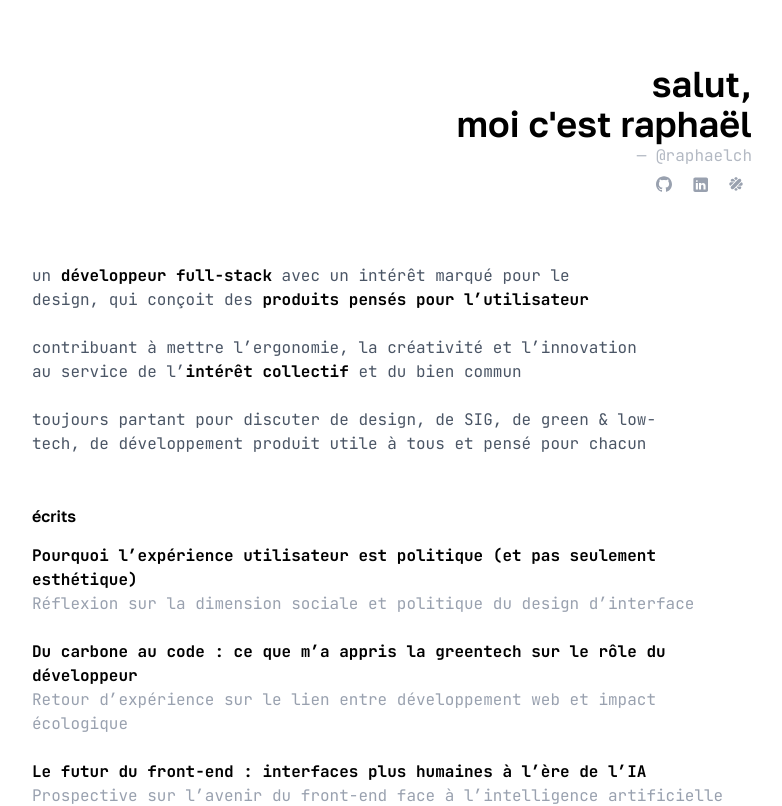
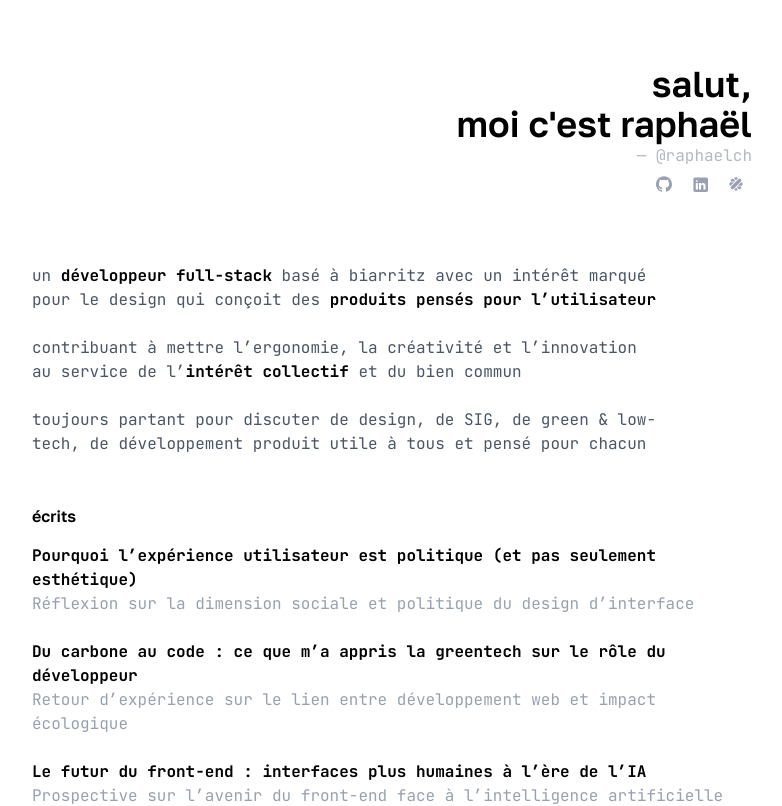
Before and after one commit to raphaelchpprt/raphaelch.me, a Next.js app: page / in a window 1280 px wide. Shown: the top 806 px of the page, without its empty margins (248-1030 px from the left). Built offline with nearby package versions, Linux system fonts and the light colour scheme.

Commit message:
Update Home component description for clarity and localization

```diff
--- a/app/page.tsx
+++ b/app/page.tsx
@@ -35,8 +35,8 @@ export default async function Home() {
 
         <div className="group mt-12 flex max-w-prose flex-col gap-6">
           <h2 className="text-balance">
-            un <strong>développeur full-stack</strong> avec un intérêt marqué
-            pour le design, qui conçoit des{" "}
+            un <strong>développeur full-stack</strong> basé à biarritz avec un
+            intérêt marqué pour le design qui conçoit des{" "}
             <strong>produits pensés pour l’utilisateur</strong>
           </h2>
 
```
